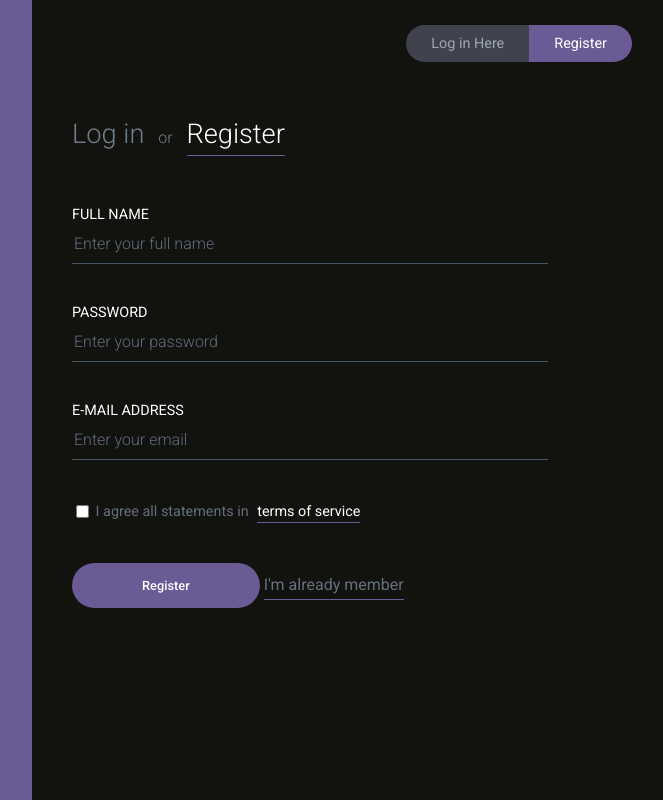
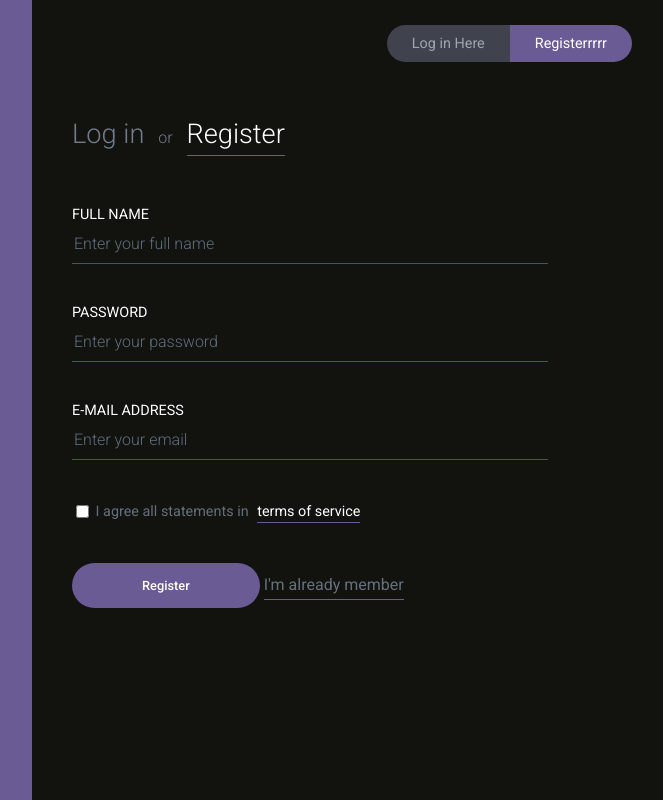
Before and after one commit to rhyss17/https---github.com-rhyss17-DreamCraft, a React (Create React App) app: page / in a window 1280 px wide. Shown: the whole page, without its empty margins (608-1271 px from the left). Built offline with nearby package versions, Linux system fonts and the light colour scheme.

Commit message:
testing ellan

```diff
--- a/src/App.js
+++ b/src/App.js
@@ -27,7 +27,7 @@ class App extends Component {
                 activeClassName="pageSwitcherItem-active"
                 className="pageSwitcherItem"
               >
-                Register
+                Registerrrrr
               </NavLink>
             </div>
 
```
